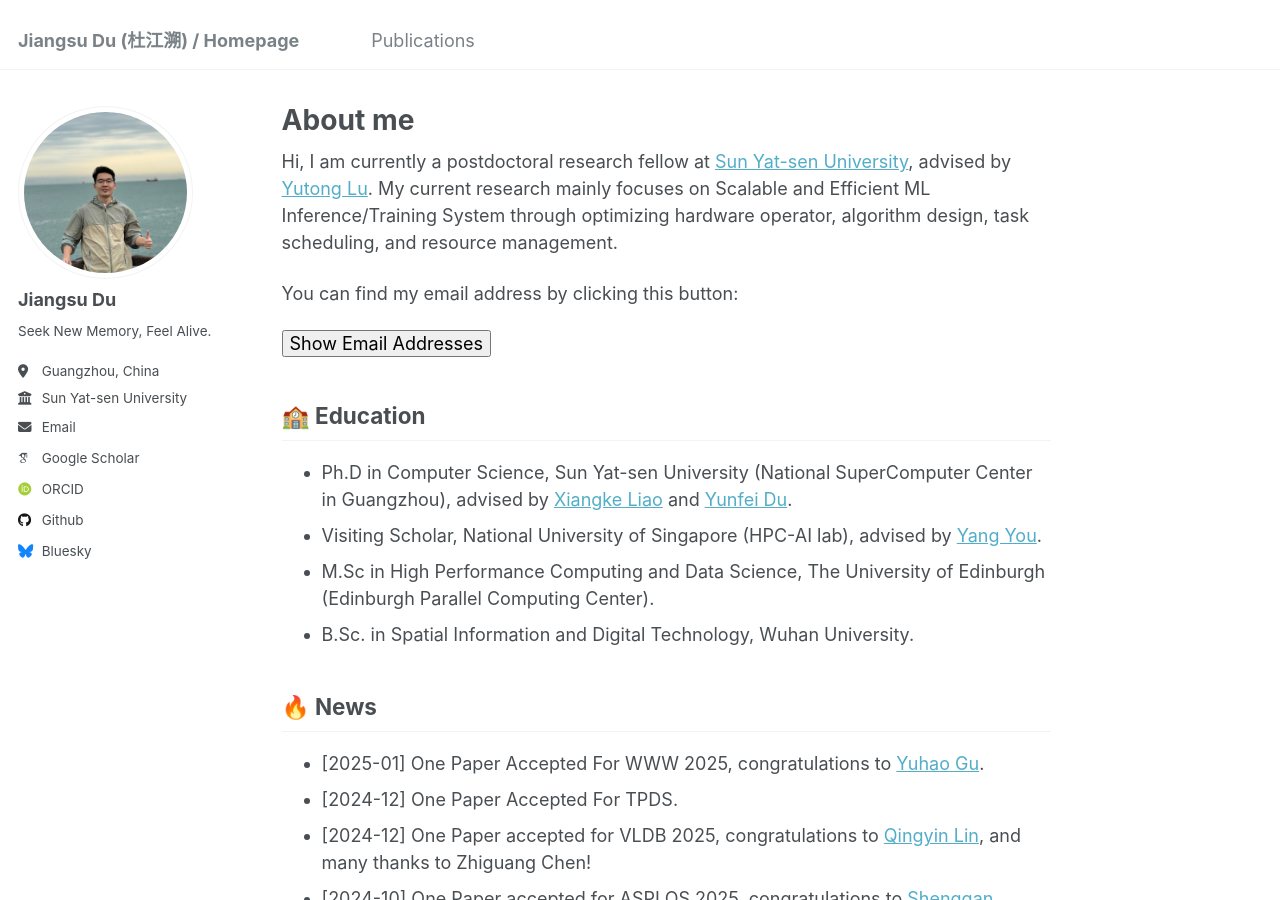
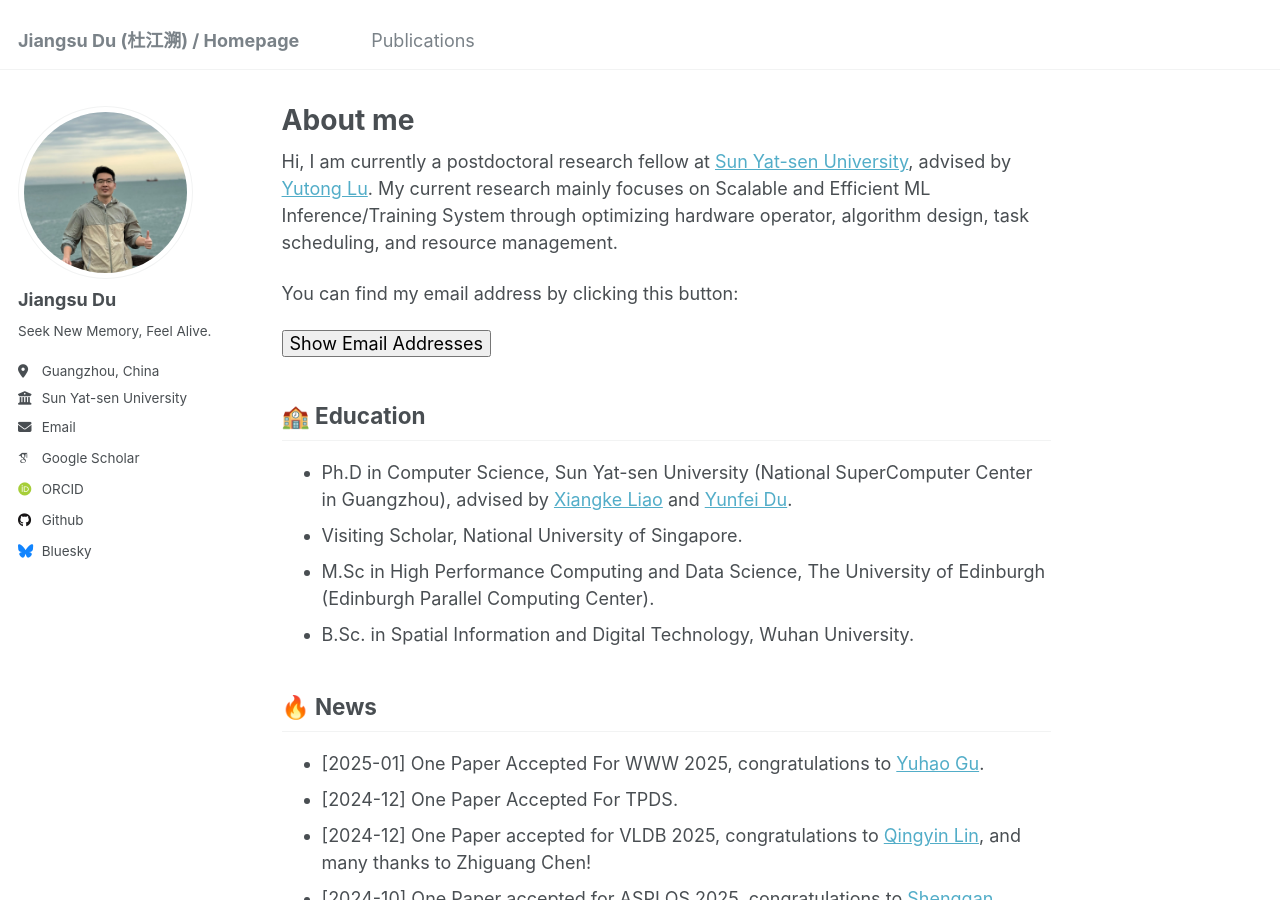
Before and after one commit to dujiangsu/dujiangsu.github.io, a Jekyll site: the page built from _pages/about.md, in a window 1280 px wide and 900 px high. Built offline with Jekyll 4.4.1, drawn with Linux system fonts in a browser that asks for light colours; emoji names are drawn with the system emoji font; some web fonts are replaced.

Commit message:
worried, delete some details.

```diff
--- a/_pages/about.md
+++ b/_pages/about.md
@@ -21,14 +21,14 @@ You can find my email address by clicking this button:
 ## :school: Education
 
 - Ph.D in Computer Science, Sun Yat-sen University (National SuperComputer Center in Guangzhou), advised by [Xiangke Liao](https://www.cae.cn/cae/html/main/colys/68400379.html) and [Yunfei Du](https://baike.baidu.com/item/%E6%9D%9C%E4%BA%91%E9%A3%9E/23715232).
-- Visiting Scholar, National University of Singapore (HPC-AI lab), advised by [Yang You](https://www.comp.nus.edu.sg/cs/bio/youy/).
+- Visiting Scholar, National University of Singapore.
 - M.Sc in High Performance Computing and Data Science, The  University of Edinburgh (Edinburgh Parallel Computing Center).
 - B.Sc. in Spatial Information and Digital Technology, Wuhan University.
 
 ## :fire: News
 - [2025-01] One Paper Accepted For WWW 2025, congratulations to [Yuhao Gu](https://yhgu2000.github.io/).
 - [2024-12] One Paper Accepted For TPDS.
-- [2024-12] One Paper accepted for VLDB 2025, congratulations to [Qingyin Lin](https://scholar.google.com/citations?user=Vl90jLIAAAAJ&hl=zh-CN), and many thanks to Zhiguang Chen!
+- [2024-12] One Paper accepted for VLDB 2025, congratulations to [Qingyin Lin](https://linqy71.github.io), and many thanks to Zhiguang Chen!
 - [2024-10] One Paper accepted for ASPLOS 2025, congratulations to [Shenggan Cheng](https://shenggan.github.io/)!
 - [2024-04] One Paper accepted for SC 2024, congratulations to [Yuanxin Wei](https://yuanxinnn.github.io/)!
 - [2023-11] One Paper accepted for PPoPP 2024.
```
